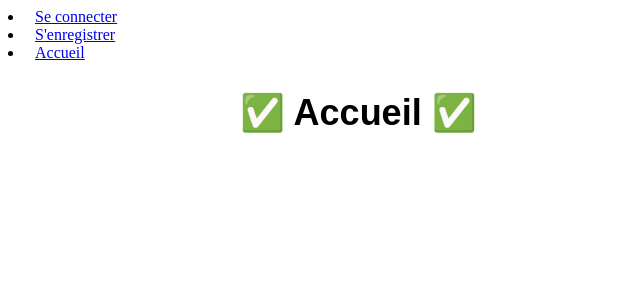
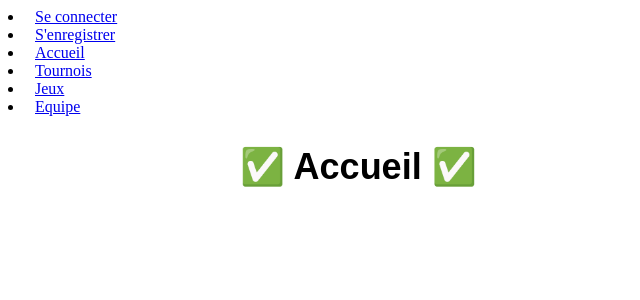
Before and after one commit to KillianSb/Tournois, a Symfony app: template templates/public/home.html.twig in a window 1280 px wide. Shown: the top 300 px of the page, without its empty margins (0-640 px from the left). Run offline with Twig, Linux system fonts and the light colour scheme; the template is opened without the code that fills it, so the values that code supplies are empty; some libraries are stand-ins or nearby versions.

Commit message:
Ajout liens header route

```diff
--- a/templates/base.html.twig
+++ b/templates/base.html.twig
@@ -22,10 +22,14 @@
                 {% endif %}
                 {% if app.user %}
                     <li><a href="{{ path('security_logout') }}">Se déconnecter - Bonjour {{ app.user.username }} !</a></li>
+                    <li><a href="{{ path('profil_infos') }}">Profil</a></li>
                 {% endif %}
             </div>
             <div>
                 <li><a href="{{ path('public_home') }}">Accueil</a></li>
+                <li><a href="{{ path('tournois_home') }}">Tournois</a></li>
+                <li><a href="{{ path('video_game_index') }}">Jeux</a></li>
+                <li><a href="{{ path('_liste') }}">Equipe</a></li>
             </div>
     </header>
         {% block body %}
```
